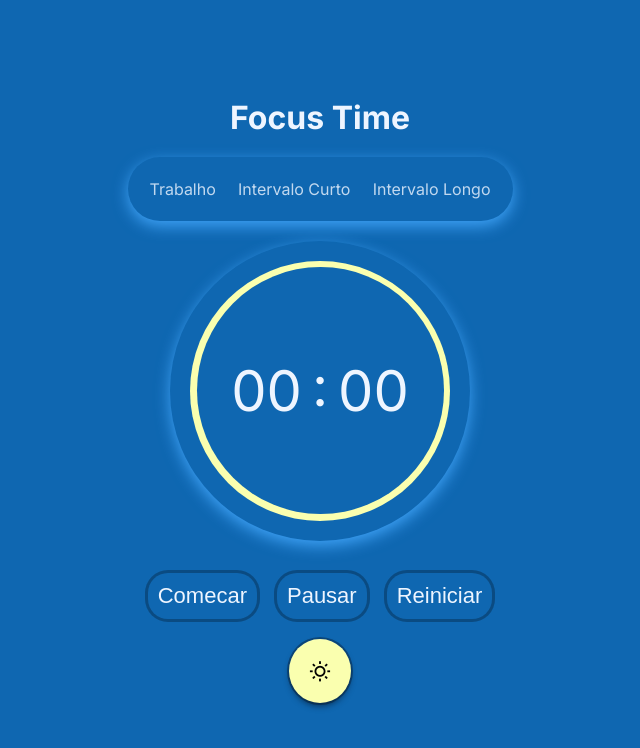
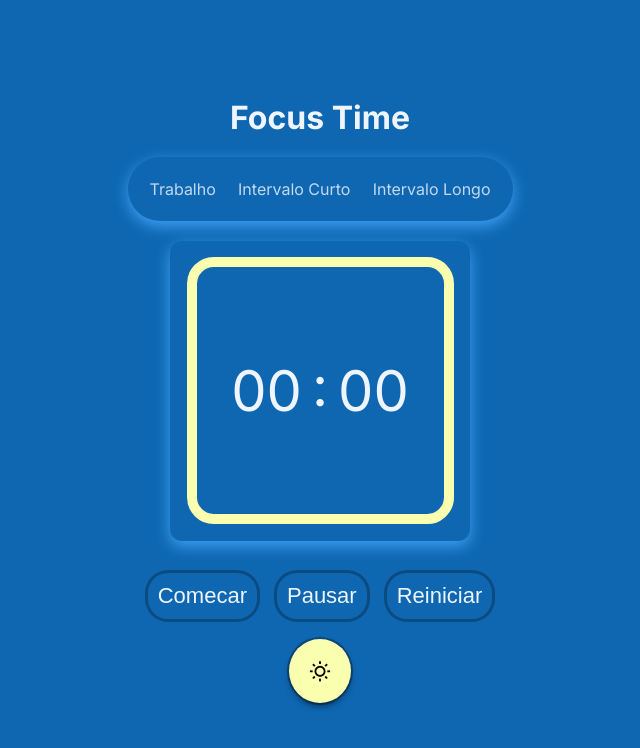
Before and after one commit to LeandroAS27/FocusTimer, a plain HTML site: page index.html in a window 1280 px wide. Shown: the whole page, without its empty margins (320-960 px from the left). Drawn offline with nearby package versions, Linux system fonts and the light colour scheme.

Commit message:
modified:   style.css

```diff
--- a/style.css
+++ b/style.css
@@ -106,7 +106,7 @@ section{
     align-items: center;
     width: 30rem;
     height: 30rem;
-    border-radius: 50%;
+    border-radius: 12px;
     box-shadow: var(--color-shadow) 0px 5px 15px;
 }
 
@@ -116,7 +116,7 @@ section{
     align-items: center;
     width: 26rem;
     height: 26rem;
-    border-radius: 50%;
+    border-radius: 10%;
     background-color: var(--color-secondary);
     position: relative;
 }
@@ -126,7 +126,8 @@ section{
     width: 95%;
     height: 95%;
     background-color: var(--color-primary);
-    border-radius: 50%;
+    border: 10px solid var(--color-secondary);
+    border-radius: 10%;
     position: absolute;
 }
 
```
